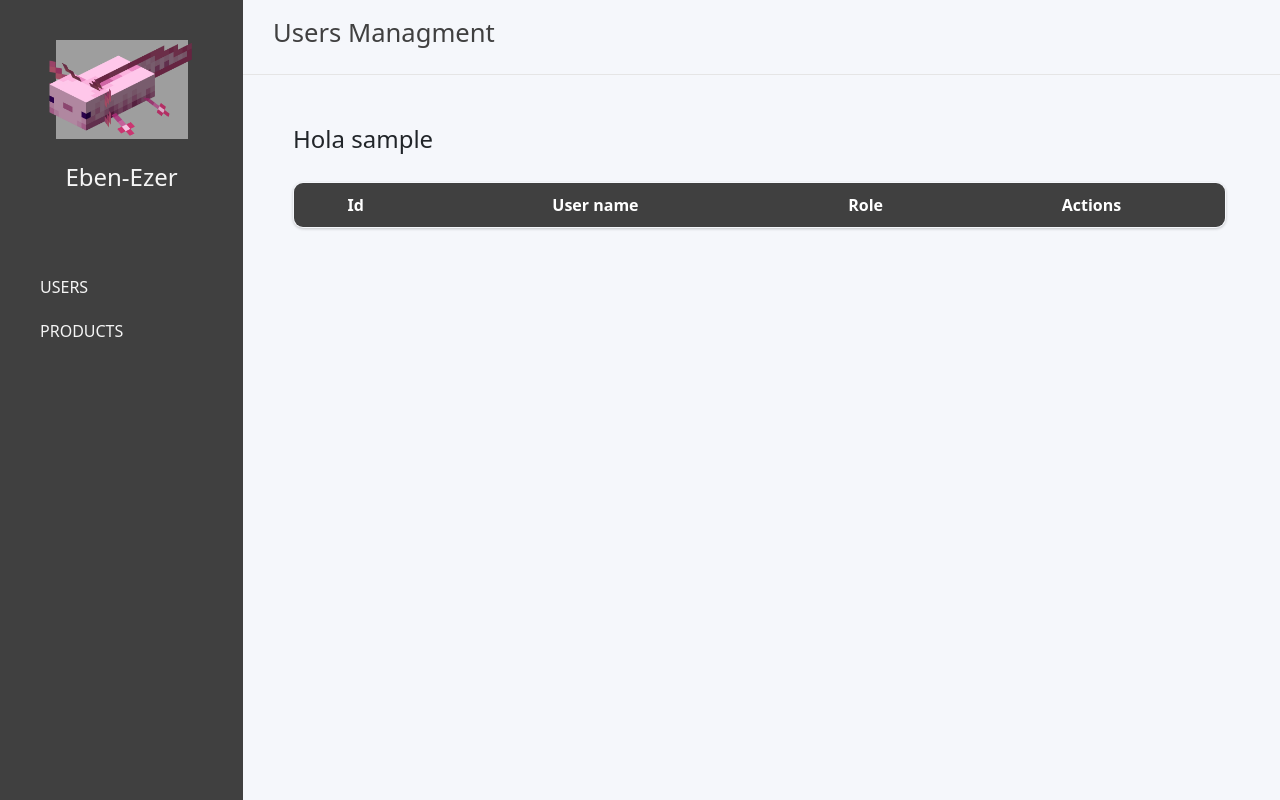
After one commit to AlexChavezz/eben_ezen, a Flask app: page /dashboard/users in a window 1280 px wide. The commit adds this page. Run offline with Flask 3, Linux system fonts and the light colour scheme; the visitor is signed in with stand-in values (Sample User, id 1); data that the repository does not hold is empty; some libraries are stand-ins or nearby versions; grey boxes are pictures that could not be loaded.

Commit message:
users-and-products-routes implemented

```diff
--- a/src/app.py
+++ b/src/app.py
@@ -2,6 +2,7 @@ from flask import Flask, render_template, redirect, request, jsonify, flash
 from config import config
 from entities import User
 from models.ModelUser import ModelUser
+from models.ModelProduct import ModelProduct
 import mysql.connector
 from flask_login import LoginManager, login_user, login_required, logout_user, current_user
 from flask_wtf.csrf import CSRFProtect
@@ -64,10 +65,35 @@ def salespoint():
 @app.route('/dashboard')
 @login_required
 def dashboard():
-    print(current_user.role)
+    if isNotAdmin():
+        return redirect('/salespoint')
+    return redirect('/dashboard/users')
+
+@app.route('/dashboard/users')
+def users():
+    if isNotAdmin():
+        return redirect('/salespoint')
+    #Retrive all products from database
+    users = ModelUser.get_all(connection)
+    return render_template('/dashboard/users/users.html', users=users)
+
+@app.route('/dashboard/products')
+def products():
+    if isNotAdmin():
+        return redirect('/salespoint')
+    return render_template('/dashboard/products/products.html')
+
+
+def isNotAdmin():
     if current_user.role != 'admin':
-        return redirect('/salespoint')
-    return render_template('/dashboard/dashboard.html')
+        return True
+    return False
+
+"""
+    @ROUTES for imlpement CRUD operations
+"""
+
+
 
 if __name__ == '__main__':
     app.config.from_object(config['development'])
--- a/src/entities/User.py
+++ b/src/entities/User.py
@@ -1,5 +1,6 @@
 from werkzeug.security import check_password_hash
 from flask_login import UserMixin
+
 class User(UserMixin):
     def __init__(self, user_id,  username, id_role, password, role) -> None:
         self.id = user_id
--- a/src/models/ModelUser.py
+++ b/src/models/ModelUser.py
@@ -31,3 +31,14 @@ class ModelUser():
                 return User(res[0], res[1], res[2], res[3], res[4])
         except Exception as err:
             raise Exception(err)
+    @classmethod
+    def get_all(self, db):
+        try:
+            cursor = db.cursor()
+            sql = f"SELECT user_id, name, id_role, password, role FROM users JOIN roles ON users.id_role=roles.rol_id;"
+            cursor.execute(sql)
+            res = cursor.fetchall()
+            cursor.close()
+            return res
+        except Exception as err:
+            raise Exception(err)
--- /dev/null
+++ b/src/static/css/dashboard.css
@@ -0,0 +1,86 @@
+.dashboard-page-container {
+    width: 100vw;
+    height: 100vh;
+    background-color: #f5f5f5;
+    overflow: hidden;
+    display: flex;
+}
+.dashboard-page-menu {
+    width: 300px;
+    height: 100%;
+    background-color: #404040;
+    overflow: hidden;
+}
+
+.workspace-dashboard {
+    width: 100%;
+    height: 100%;
+    background-color: rgba(245, 247,251,1);
+    overflow: hidden;
+}
+
+.logo-image {
+    width: 150px;
+    /* height: 50px; */
+    background-image: url(../images/logo.png);
+    background-size: contain;
+    background-repeat: no-repeat;
+    background-position: center;
+    margin: 20px auto;
+}
+.barnav-header {
+    display: flex;
+    flex-direction: column;
+    align-items: center;
+    justify-content: center;
+    padding: 20px;
+}
+
+.barnav-header-text {
+    color: #fff;
+    font-size: 20px;
+    font-weight: 600;
+    margin-top: 10px;
+    margin-top: 50px;
+}
+
+.barnav-header-list {
+    padding: 0px;
+    margin-top: 60px;
+}
+
+.barnav-header-list-item {
+    text-align: left;
+    margin-bottom: 20px;
+}
+
+.barnav-header-list-link {
+    color: #f5f5f5;
+    text-decoration:none;
+    margin-left: 40px;
+
+}
+.barnav-header-list-link:hover {
+    color: #f5f5f59f;
+    text-decoration:none;
+}
+
+.separator-line {
+    background-color: #f5f5f5;
+    width: 90%;
+    height: 2px;
+    margin: 20px auto;
+    margin-top: 500px;
+
+}
+.barnav-header-bussines-name {
+    color: #f5f5f5;
+    font-size: 1.5rem;
+    display: block;
+}
+.barnav-header-logout-button {
+    color: #f5f5f5;
+    display: block;
+    text-decoration:none;
+    padding-top: 20px;
+}
--- /dev/null
+++ b/src/static/css/main.css
@@ -0,0 +1,4 @@
+* {
+    text-decoration: none;
+    list-style: none;
+}
--- /dev/null
+++ b/src/static/css/workspace.css
@@ -0,0 +1,61 @@
+.users-page-container {
+    width: 100vw;
+    height: 100vh;
+    background-color: #f5f9f9;
+    overflow: hidden;
+
+}
+
+.workspace-header {
+    height: 75px;
+    width: 100%;
+    border-bottom: 1px solid #e5e5e5;
+    display:flex;
+    align-items: center;
+}
+
+.workspace-title {
+    color: #404040;
+    font-size: 1.6rem;
+    text-align: left;
+    margin-left: 30px;
+}
+
+.workspace-greeting-container {
+    display: flex;
+    margin-top: 50px;
+    margin-left: 50px;
+    width: 100%;
+}
+
+.workspace-table-container {
+    width: 100%;
+    height: 100%;
+    flex-direction: column;
+    align-items: center;
+    justify-content: center;
+}
+.workspace-table {
+    width: 90%;
+    /* height: 100%; */
+    border-collapse: collapse;
+    border-spacing: 0;
+    border: 1px solid #ddd;
+    overflow: hidden;
+    box-shadow: 0 1px 3px rgba(0,0,0,0.2);
+    border-radius: 10px;
+    margin-top: 20px;
+    margin-bottom: 20px;
+    margin-left: 50px;
+    margin-right: 50px;
+}
+
+.workspace-table-thead {
+    background-color: #404040;
+    color: #ffffff;
+    text-align: center;
+    font-weight: bold;
+}
+td, th {
+    padding: 10px;
+}
--- a/src/templates/dashboard/dashboard.html
+++ b/src/templates/dashboard/dashboard.html
@@ -1,6 +1,35 @@
-<h1>You are in home, {{ current_user.username }}</h1>
+{% extends './index.html' %}
+{% block title %}Dashboard{% endblock %}
 
-<a class="btn btn-secondary" href="{{url_for('logout')}}">
-    Logout
+{% block customCSS %}
+<link rel="stylesheet" href="{{url_for('static', filename='css/dashboard.css')}}"/>
+{% endblock %}
+{% block body %}
 
-</a>
+<main class="dashboard-page-container">
+    <aside class="dashboard-page-menu">
+        <header class="barnav-header">
+            <img
+            src="{{url_for('static', filename='images/Lucy_Axolotl_JE2.webp')}}"
+            alt="user"
+            class="logo-image"
+            >
+            <span class="barnav-header-bussines-name">Eben-Ezer</span>
+                <!-- <span class="barnav-header-text">{{current_user.username}}</span> -->
+        </header>
+        <ul class="barnav-header-list">
+            <li class="barnav-header-list-item"><a class="barnav-header-list-link" href="/dashboard/users">USERS</a></li>
+            <li class="barnav-header-list-item"><a class="barnav-header-list-link" href="/dashboard/products">PRODUCTS</a></li>
+        </ul>
+
+        <div class="separator-line">
+                <a class="barnav-header-logout-button" href="{{url_for('logout')}}">LOGOUT</a>
+        </div>
+    </aside>
+    <section class="workspace-dashboard">
+        {% block workspace %}
+        {% endblock %}
+    </section>
+</main>
+
+{% endblock %}
--- /dev/null
+++ b/src/templates/dashboard/products/products.html
@@ -0,0 +1,2 @@
+{% extends './dashboard/dashboard.html' %}
+{% block title %}Products{% endblock %}
--- /dev/null
+++ b/src/templates/dashboard/users/users.html
@@ -0,0 +1,43 @@
+{% extends './dashboard/dashboard.html' %}
+{% block title %}Users{% endblock %}
+
+{% block customCSS2 %}
+<link rel="stylesheet" href="{{url_for('static', filename='css/workspace.css')}}" />
+{% endblock %}
+
+{% block workspace %}
+<header class="workspace-header">
+    <h1 class="workspace-title">Users Managment</h1>
+</header>
+<section class="workspace-greeting-container">
+    <h4>Hola {{current_user.username}}</h4>
+</section>
+<article class="workspace-table-container">
+
+    <table class="workspace-table">
+        <thead>
+            <tr class="workspace-table-thead">
+                <th>Id</th>
+                <th>User name</th>
+                <th>Role</th>
+                <th>Actions</th>
+            </tr>
+        </thead>
+        <tbody>
+            {% for user in users %}
+            <tr>
+                <!-- Here we retrived passwords too -->
+                <td>{{user[0]}}</td>
+                <td>{{user[1]}}</td>
+                <td>{{user[4]}}</td>
+                <td>
+                    <a href="">edit</a>
+                    <a href="">delete</a>
+                </td>
+            </tr>
+            {% endfor %}
+        </tbody>
+    </table>
+
+</article>
+{% endblock %}
--- a/src/templates/index.html
+++ b/src/templates/index.html
@@ -7,6 +7,7 @@
     <link href="https://cdn.jsdelivr.net/npm/bootstrap@5.3.0-alpha3/dist/css/bootstrap.min.css" rel="stylesheet" integrity="sha384-KK94CHFLLe+nY2dmCWGMq91rCGa5gtU4mk92HdvYe+M/SXH301p5ILy+dN9+nJOZ" crossorigin="anonymous">
     <link rel="stylesheet", href="{{ url_for('static', filename='css/main.css') }}">
     {% block customCSS %}{% endblock %}
+    {% block customCSS2 %}{% endblock %}
     <title>{% block title %}{% endblock%}</title>
 </head>
 <body class="text-center">
```
Also changed, not shown: src/entities/Product.py (added, +47 -0 lines), src/models/ModelProduct.py (added, +11 -0 lines).
